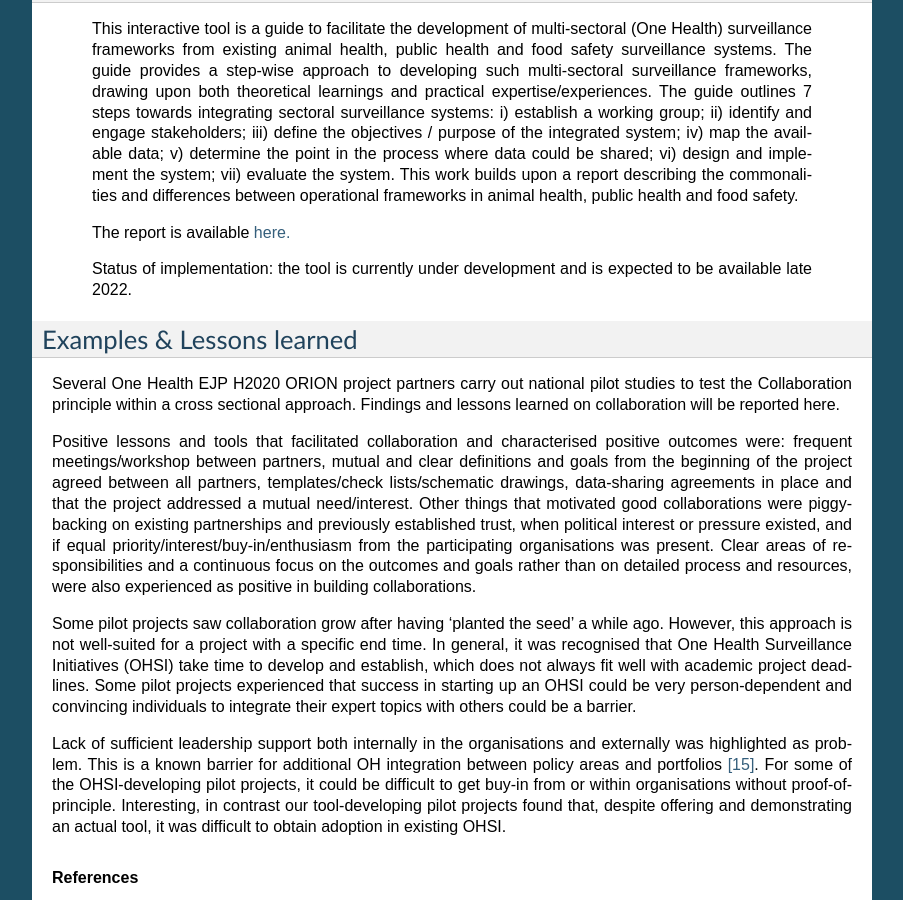
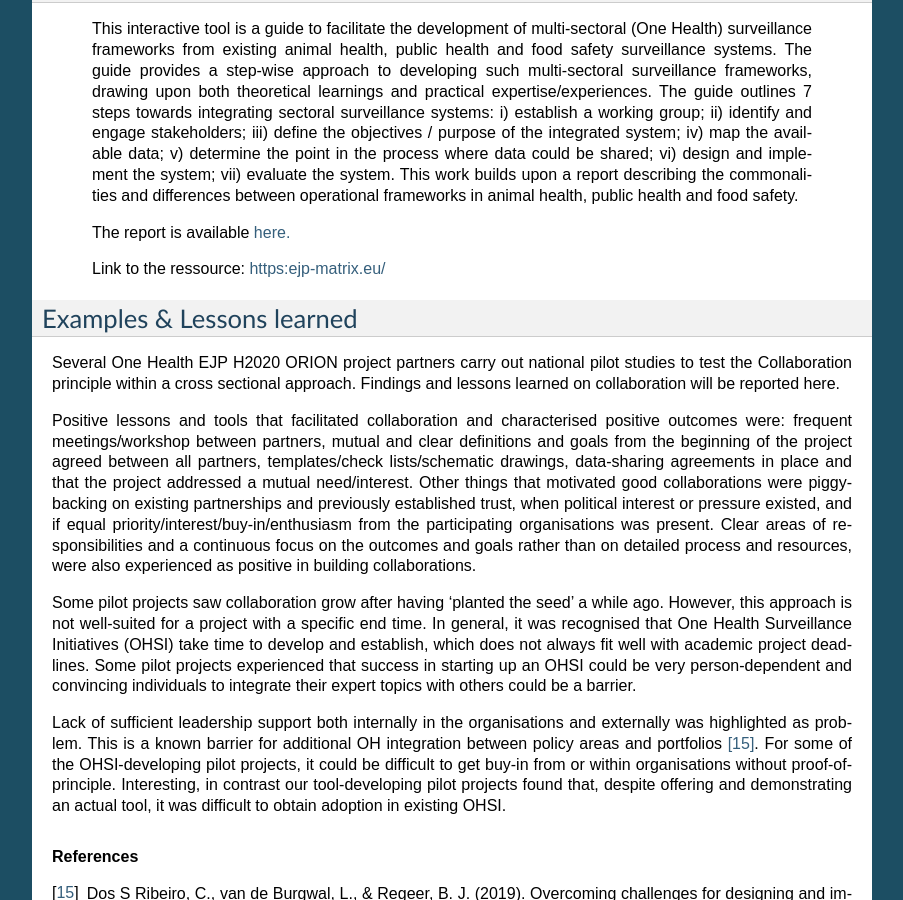
Before and after one commit to EJP-ORION/OH-Surveillance-Codex, a Sphinx documentation site: the page built from docs/2-the-collaboration-principle.rst, in a window 1280 px wide and 900 px high, scrolled down 2143 px. Shown: the whole window, without its empty margins (198-1101 px from the left). Built offline with Sphinx 7.4.7, drawn with Linux system fonts in a browser that asks for light colours.

Commit message:
update link

```diff
--- a/docs/2-the-collaboration-principle.rst
+++ b/docs/2-the-collaboration-principle.rst
@@ -122,7 +122,7 @@
 
     The report is available `here. <https://zenodo.org/record/5062548#.YkHAii3P1PZ>`_
 
-    Status of implementation: the tool is currently under development and is expected to be available late 2022.
+    Link to the ressource: https:ejp-matrix.eu/
 
 
 Examples & Lessons learned
```
